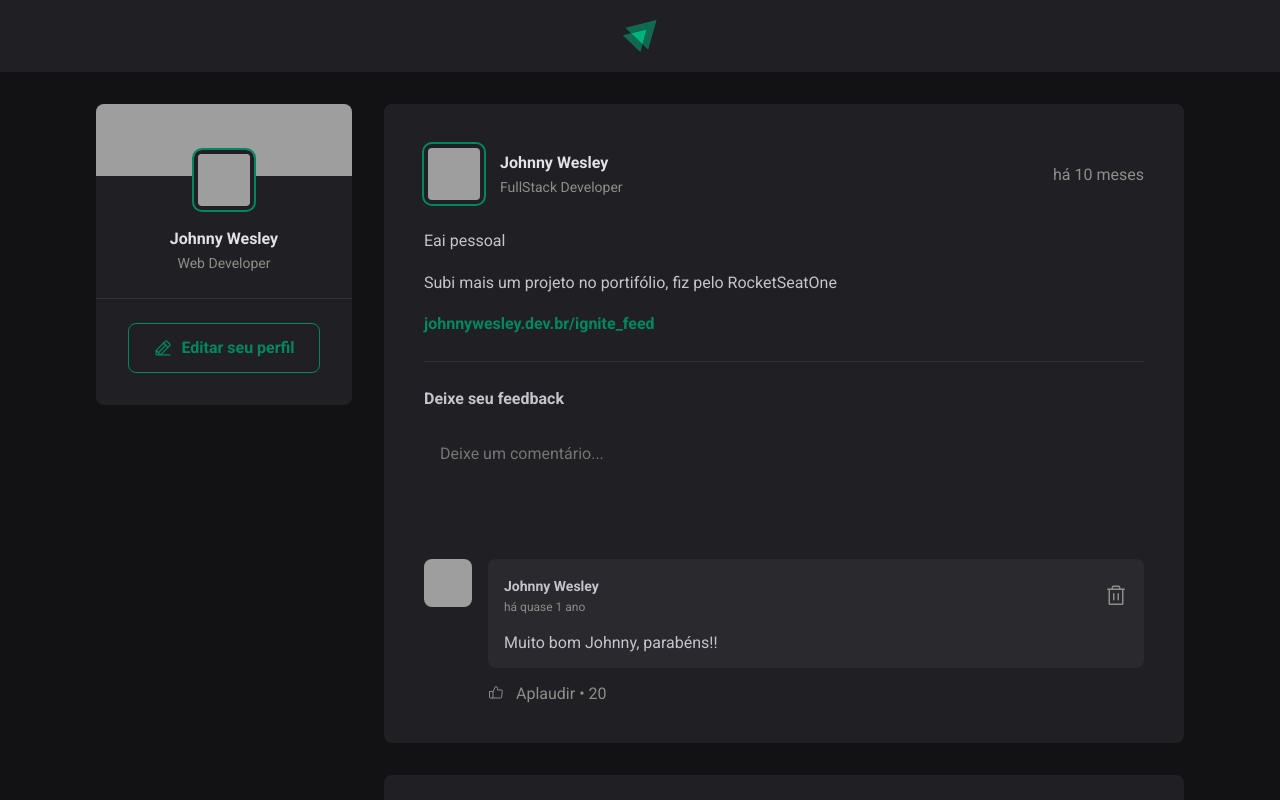
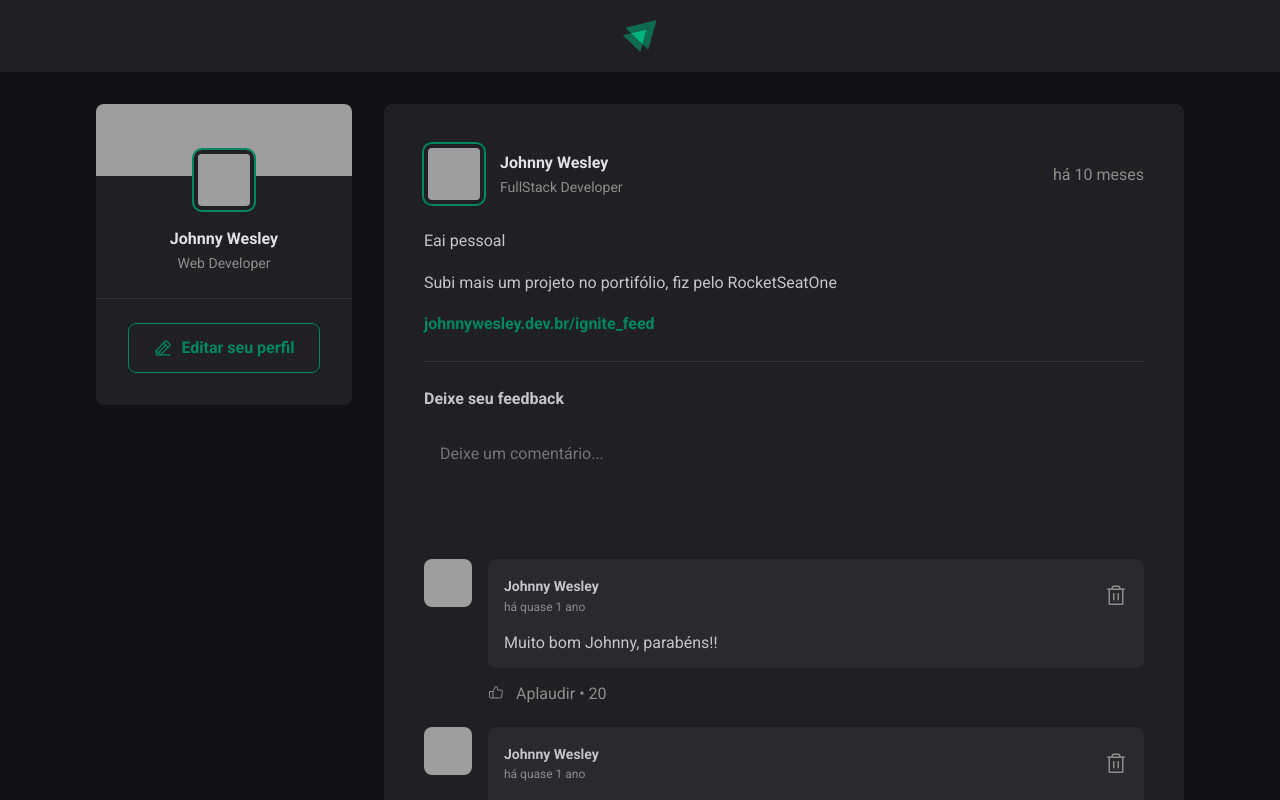
Before and after one commit to knowther/ignite-feed, a React (Vite) app: page / in a window 1280 px wide. Shown: the top 800 px of the page. Built offline with nearby package versions, Linux system fonts and the light colour scheme; grey boxes are pictures that could not be loaded.

Commit message:
início no handle submit dos comentários

```diff
--- a/src/components/Post/Post.jsx
+++ b/src/components/Post/Post.jsx
@@ -12,10 +12,18 @@ export function Post({ avatarUrl, name, role, publishedAt, content }) {
     { locale: ptBR }
   );
 
+  const comments = [1, 2, 3];
+
   const publishedDateRelativeToNow = formatDistanceToNow(publishedAt, {
     locale: ptBR,
     addSuffix: true,
   });
+
+  function handleCreateNewComment() {
+    event.preventDefault();
+    comments.push(4);
+  }
+
   return (
     <>
       <article className={styles.post}>
@@ -39,7 +47,7 @@ export function Post({ avatarUrl, name, role, publishedAt, content }) {
             return createPost(line.type, line.content);
           })}
         </div>
-        <form className={styles.commentForm}>
+        <form onSubmit={handleCreateNewComment} className={styles.commentForm}>
           <strong>Deixe seu feedback</strong>
           <textarea placeholder="Deixe um comentário..."></textarea>
 
@@ -48,7 +56,9 @@ export function Post({ avatarUrl, name, role, publishedAt, content }) {
           </footer>
         </form>
         <div className={styles.commentList}>
-          <Comment />
+          {comments.map(() => {
+            return <Comment />;
+          })}
         </div>
       </article>
     </>
```
